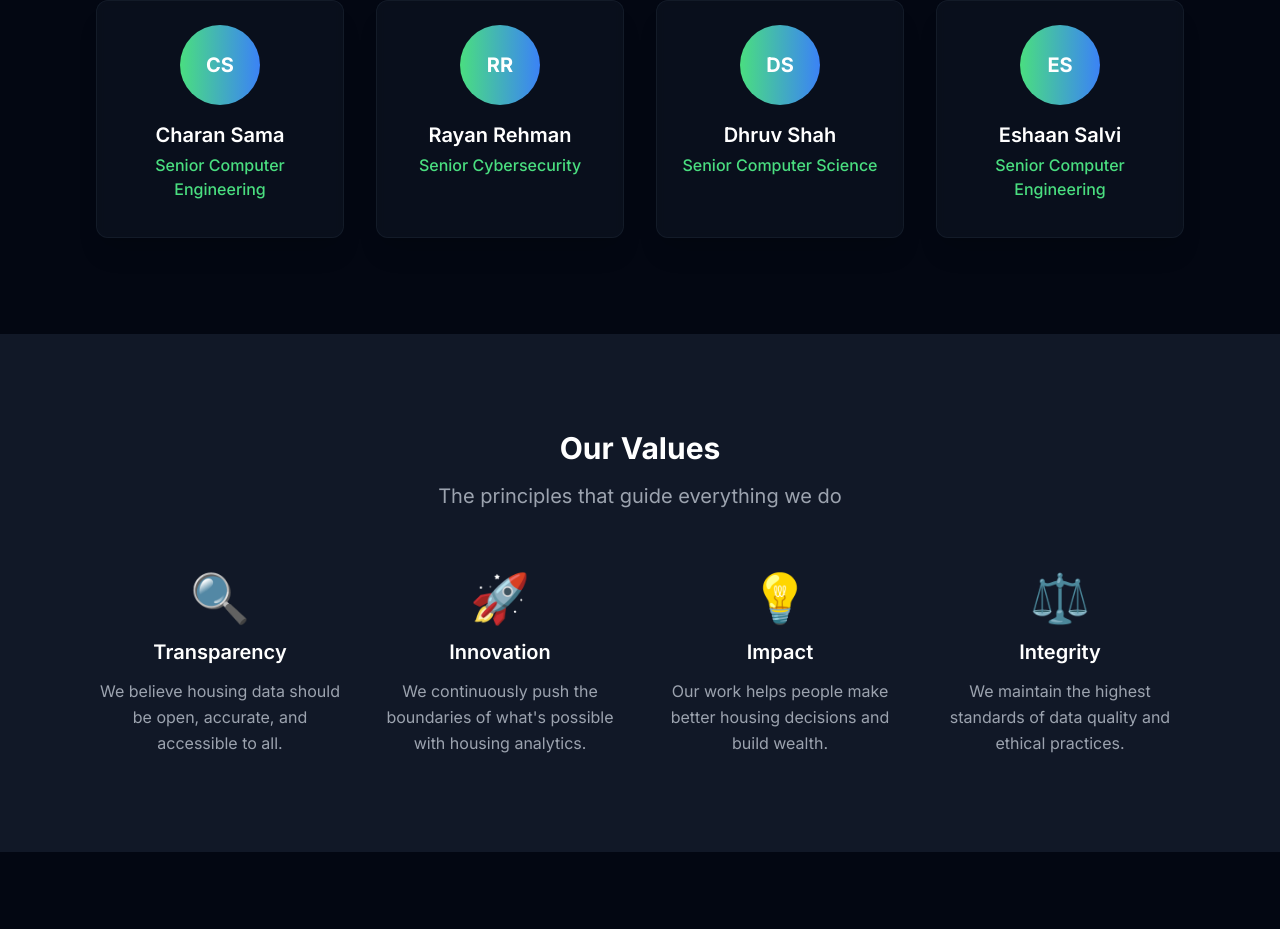
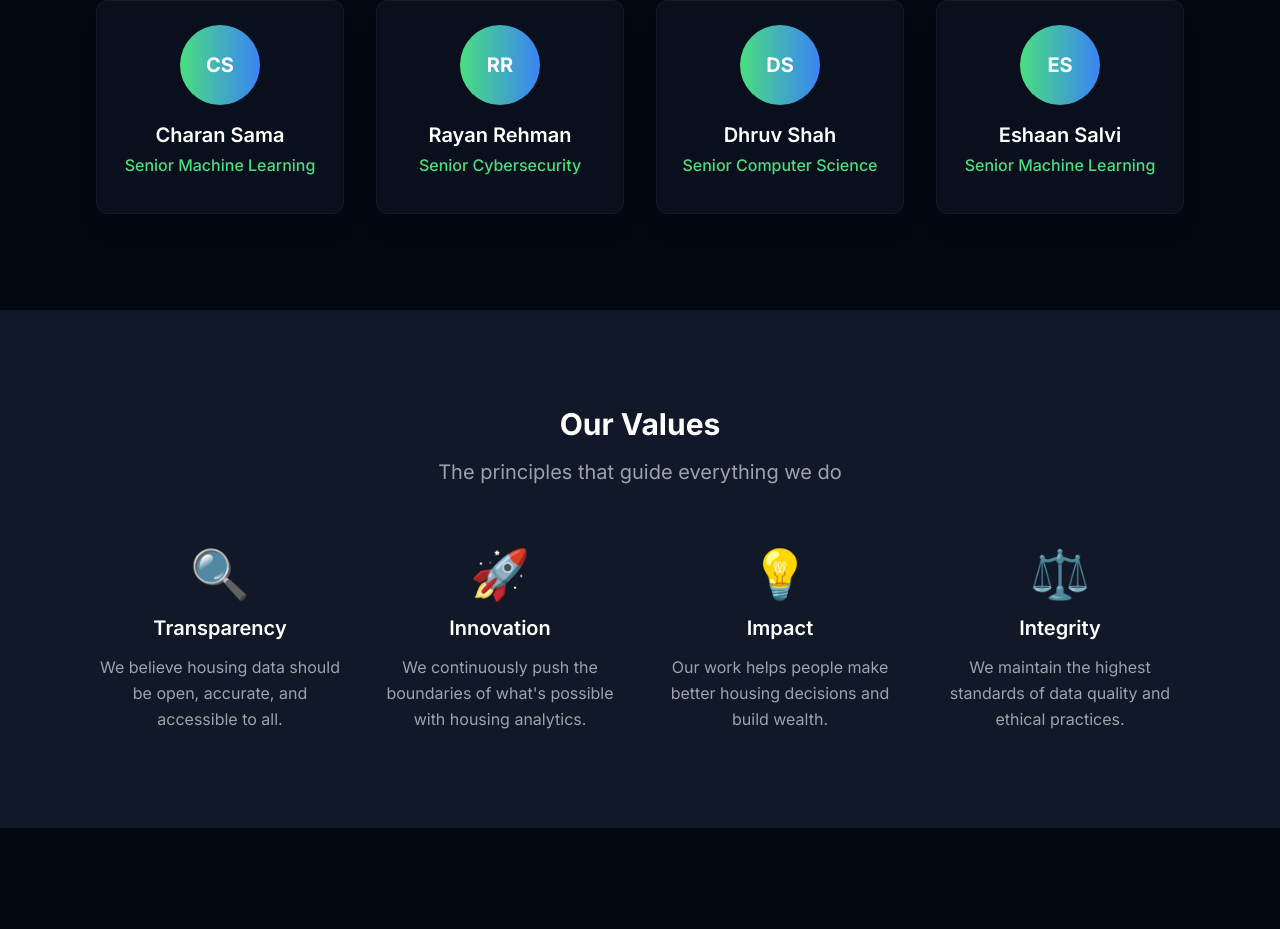
Before and after one commit to rayanrehman4/Derc-VTHax2025, a Next.js app: page /about in a window 1280 px wide. Shown: the part 2187-3116 px from the top of the page. Built offline with nearby package versions, Linux system fonts and the light colour scheme.

Commit message:
Updated about.js

```diff
--- a/pages/about.js
+++ b/pages/about.js
@@ -36,7 +36,7 @@ const timeline = [
 const leadership = [
   {
     name: 'Charan Sama',
-    role: 'Senior Computer Engineering',
+    role: 'Senior Machine Learning',
     image: 'CS'
   },
   {
@@ -51,7 +51,7 @@ const leadership = [
   },
   {
     name: 'Eshaan Salvi',
-    role: 'Senior Computer Engineering',
+    role: 'Senior Machine Learning',
     image: 'ES'
   }
 ];
```
